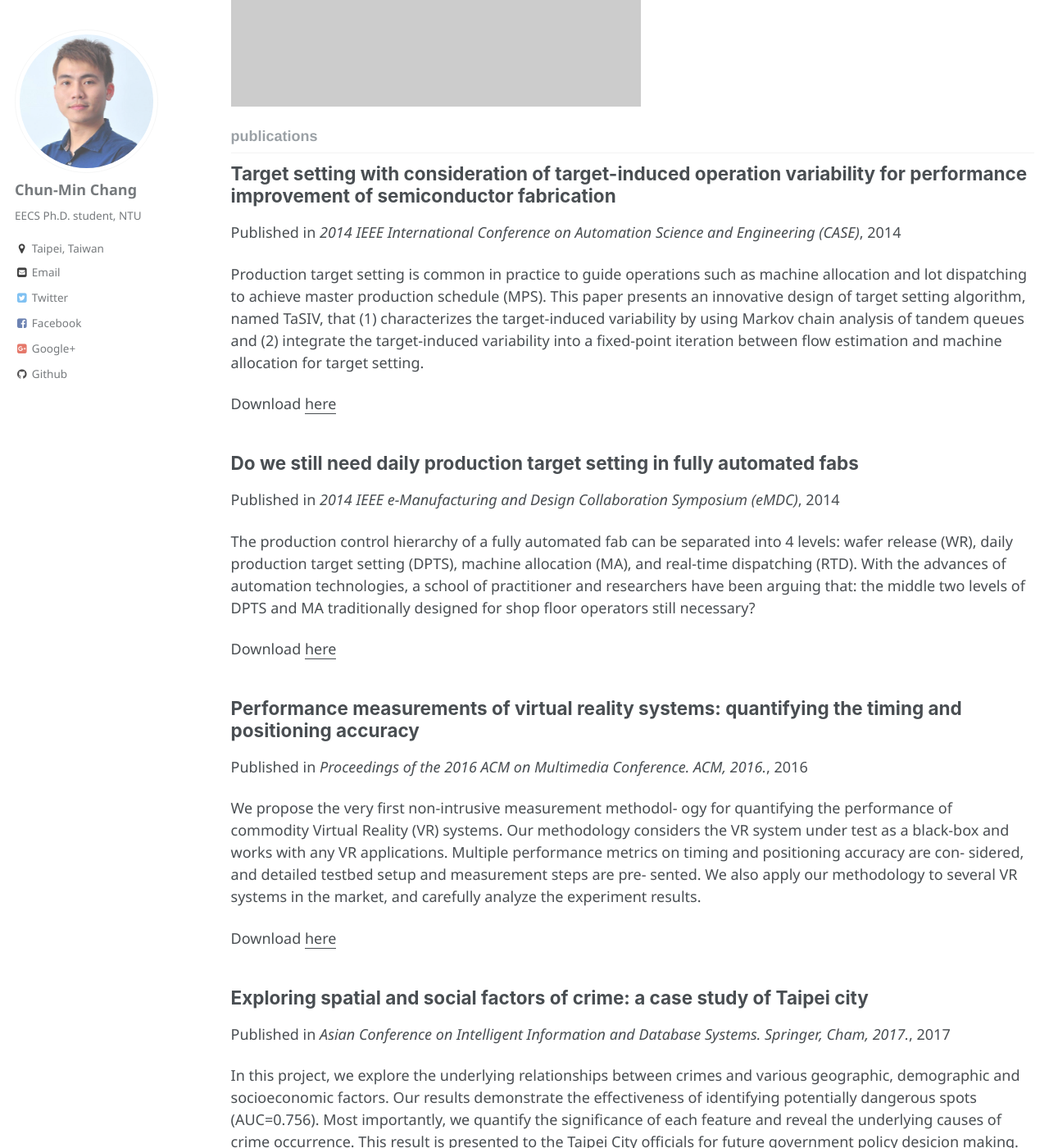
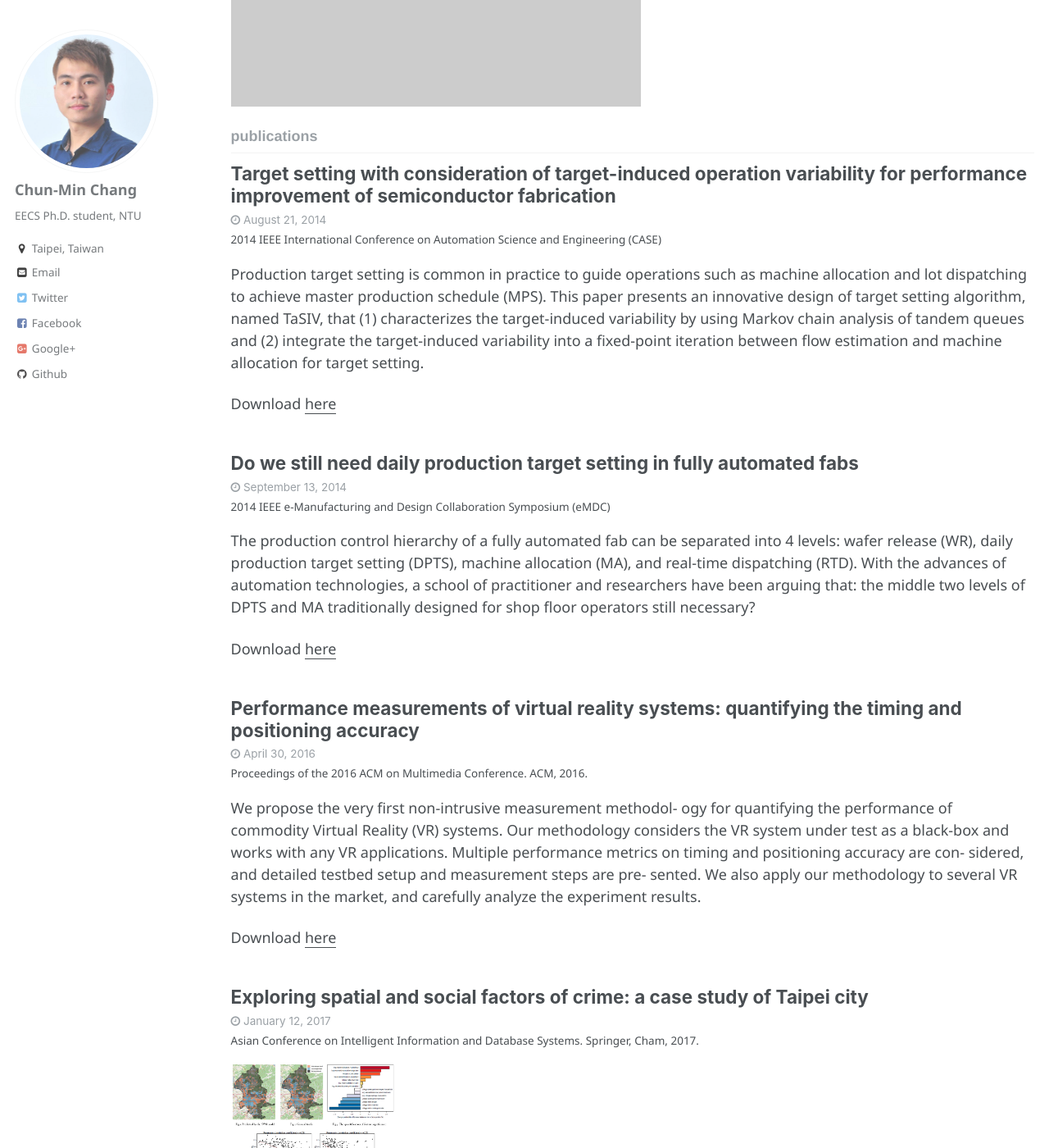
Before and after one commit to NothingHard/NothingHard.github.io, a Jekyll site: the page built from _pages/collection-archive.html, in a window 1280 px wide and 1400 px high, scrolled down 974 px. Shown: the whole window at 82% size. Built offline with Jekyll 4.4.1, drawn with Linux system fonts in a browser that asks for light colours; some of the changed text lies outside the part shown.

Commit message:
archive-single img

```diff
--- a/_includes/archive-single.html
+++ b/_includes/archive-single.html
@@ -41,7 +41,12 @@
     {% if post.collection == 'teaching' %}
       <p> {{ post.type }}, <i>{{ post.venue }}</i>, {{ post.date | default: "1900-01-01" | date: "%Y" }} </p>
     {% elsif post.collection == 'publications' %}
-      <p>Published in <i>{{ post.venue }}</i>, {{ post.date | default: "1900-01-01" | date: "%Y" }} </p>
+      <p class="page__meta"><i class="fa fa-clock-o" aria-hidden="true"></i> {{ post.date | date: '%B %d, %Y' }}</p>
+      <p class="archive__item-excerpt" itemprop="description">{{ post.venue }}</p>
+        {% if post.paperimg %}
+          <img img src="{{ post.paperimg}}" height="200" width="200"> </img>
+        {% endif %}
+      <!--<p>Published in <i>{{ post.venue }}</i>, {{ post.date | default: "1900-01-01" | date: "%Y" }} </p>-->
     {% elsif post.date %}
      <p class="page__date"><strong><i class="fa fa-fw fa-calendar" aria-hidden="true"></i> {{ site.data.ui-text[site.locale].date_label | default: "Published:" }}</strong> <time datetime="{{ post.date | default: "1900-01-01" | date_to_xmlschema }}">{{ post.date | default: "1900-01-01" | date: "%B %d, %Y" }}</time></p>
     {% endif %}
```
